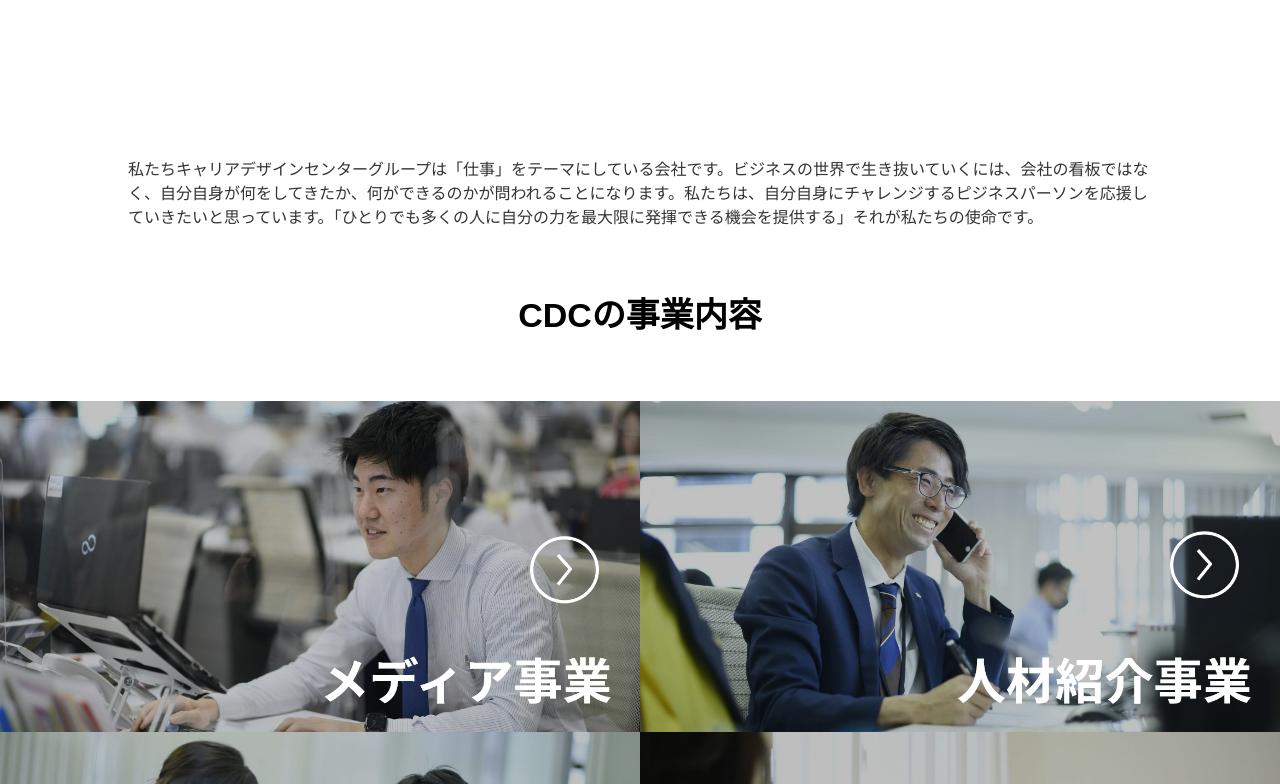
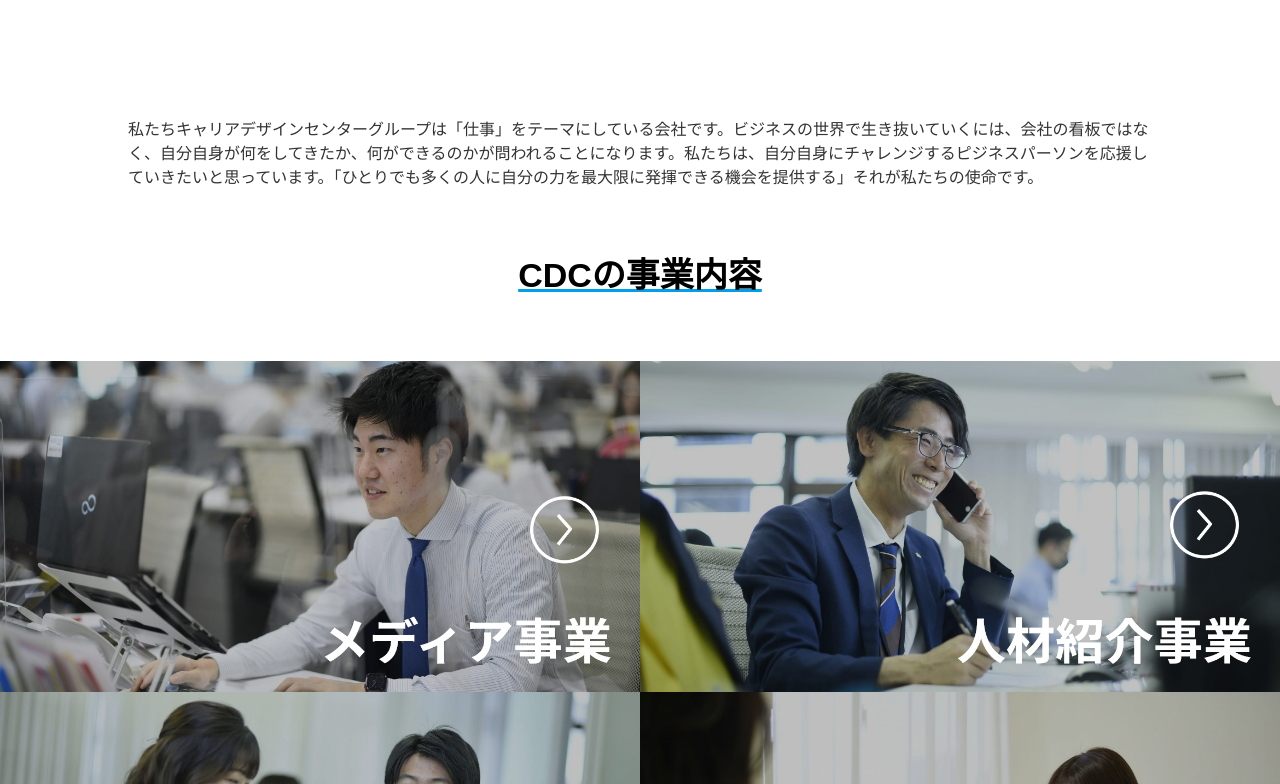
Before and after one commit to yuuki0719/cdc-recruit, a Next.js app: page / in a window 1280 px wide. Shown: the part 936-1720 px from the top of the page. Built offline with nearby package versions, Linux system fonts and the light colour scheme.

Commit message:
h1のアニメーション

```diff
--- a/pages/index.js
+++ b/pages/index.js
@@ -29,7 +29,7 @@ export default function Home(props) {
             </p>
           </div>
         </div>
-        <p className=" mx-[10%] mt-[120px] lg:mt-[160px] mb-[60px] text-base font-medium">
+        <p className=" mx-[10%] mt-[120px]  mb-[60px] text-base font-medium">
           {TOP[1].P}
         </p>
       </div>
--- a/styles/globals.css
+++ b/styles/globals.css
@@ -14,3 +14,6 @@ h2{
 h3{
     @apply text-sm font-bold text-[#333333]
 }
+h1{
+    @apply underline decoration-[#00A0E8] animate-slide-in-blurred-left
+}
```
